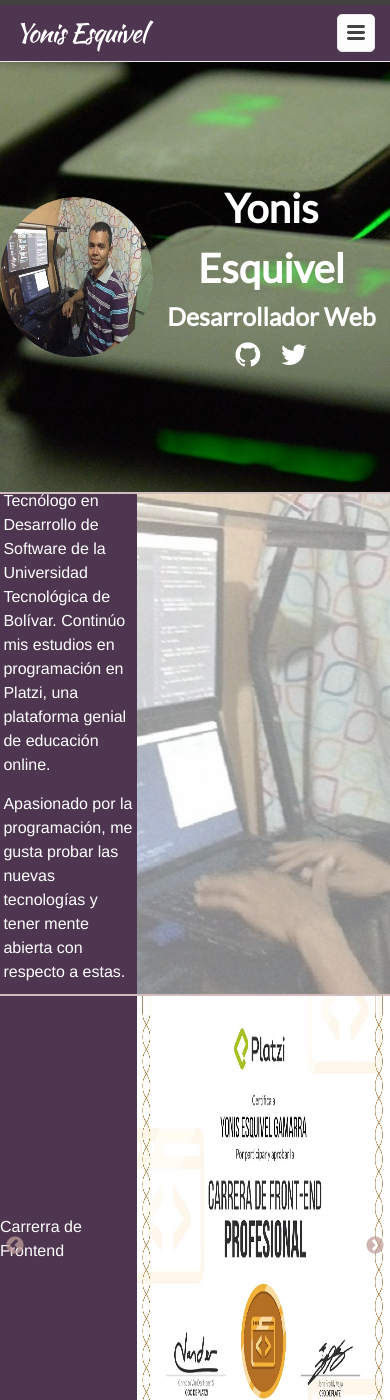
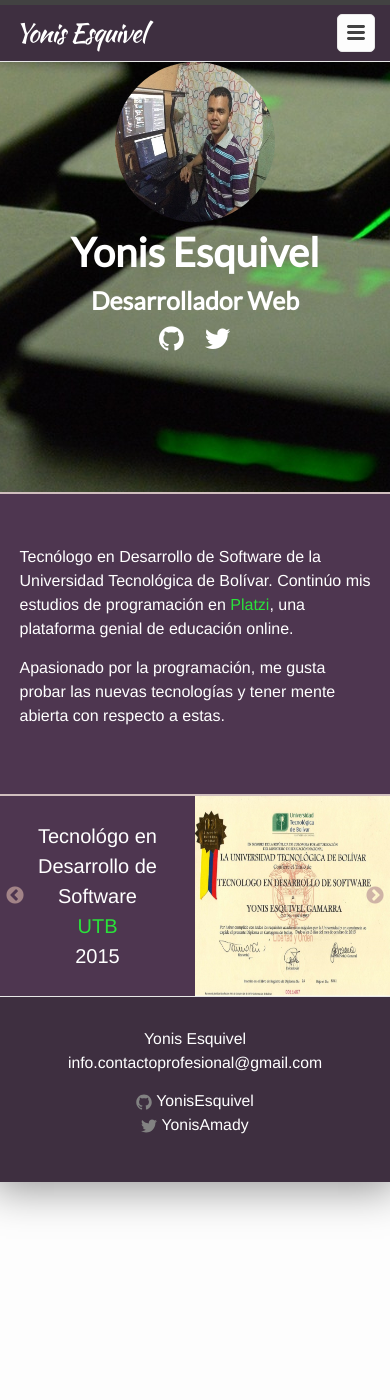
Before and after one commit to YonisEsquivel/Jekyll_0.1, a Jekyll site: the page built from index.html, in a window 390 px wide and 1400 px high. Built offline with Jekyll 4.4.1, drawn with Linux system fonts in a browser that asks for light colours; nearby versions of some CDN libraries.

Commit message:
Fonts y Media-Query

```diff
--- a/_includes/footer.html
+++ b/_includes/footer.html
@@ -3,32 +3,29 @@
   <div class="wrapper">
 
     <div class="footer-col-wrapper">
-      <div class="footer-col footer-col-1">
+      <div class="footer-col footer-col-3">
         <ul class="contact-list">
-          <li>{{ site.title }}</li>
-          <li><a href="mailto:{{ site.email }}">{{ site.email }}</a></li>
+          <li class="namesite">{{ site.title }}</li>
+          <li class="icon-social"><a href="mailto:{{ site.email }}">{{ site.email }}</a></li>
         </ul>
       </div>
 
-      <div class="footer-col footer-col-2">
+      <div class="footer-col footer-col-3">
         <ul class="social-media-list">
           {% if site.github_username %}
-          <li>
+          <li class="icon-social">
             {% include icon-github.html username=site.github_username %}
           </li>
           {% endif %}
 
           {% if site.twitter_username %}
-          <li>
+          <li class="icon-social">
             {% include icon-twitter.html username=site.twitter_username %}
           </li>
           {% endif %}
         </ul>
       </div>
 
-    <div class="footer-col footer-col-3">
-      <p>{{ site.description }}</p>
-    </div>
   </div>
 
   </div>
--- a/_includes/head.html
+++ b/_includes/head.html
@@ -3,7 +3,7 @@
   <meta http-equiv="X-UA-Compatible" content="IE=edge">
   <meta name="viewport" content="width=device-width, initial-scale=1">
 
-  <title>{% if page.title %}{{ page.title | escape }}{% else %}{{ site.title | escape }}{% endif %}</title>
+  <title>{% if page.title %}{{ page.title | escape }}{% else %}{{ site.title | escape }}{% endif %} | Desarrollador Web</title>
   <meta name="description" content="{% if page.excerpt %}{{ page.excerpt | strip_html | strip_newlines | truncate: 160 }}{% else %}{{ site.description }}{% endif %}">
 
   <link rel="stylesheet" href="{{ "/css/main.css" | prepend: site.baseurl }}">
--- a/_includes/home.html
+++ b/_includes/home.html
@@ -19,7 +19,7 @@
 			<article class="aboutme-profile">
 				<div class="aboutme-profile-text">
 					<div>
-					<p>Tecnólogo en Desarrollo de Software de la Universidad Tecnológica de Bolívar. Continúo mis estudios en programación en Platzi, una plataforma genial de educación online.</p>
+					<p>Tecnólogo en Desarrollo de Software de la Universidad Tecnológica de Bolívar. Continúo mis estudios de programación en <a href="http://platzi.com/" target="_blank">Platzi</a>, una plataforma genial de educación online.</p>
 					<p>Apasionado por la programación, me gusta probar las nuevas tecnologías y tener mente abierta con respecto a estas.</p>
 					</div>
 				</div>
@@ -34,6 +34,8 @@
 					<div class="aboutme-studies-slider-text">
 						<div>
 							<p>Tecnológo en Desarrollo de Software</p>
+							<p><a href="http://www.unitecnologica.edu.co/" target="_blank">UTB</a></p>
+							<p>2015</p>
 						</div>
 					</div>
 				</div>
@@ -54,6 +58,8 @@
 					<div class="aboutme-studies-slider-text">
 						<div>
 							<p>Java Profesional</p>
+							<p><a href="http://platzi.com/" target="_blank">Platzi</a></p>
+							<p>2015</p>
 						</div>
 					</div>
 				</div>
--- a/_sass/_base.scss
+++ b/_sass/_base.scss
@@ -7,8 +7,6 @@ dl, dd, ol, ul, figure {
     margin: 0;
     padding: 0;
 }
-
-
 
 /**
  * Basic styling
--- a/_sass/_layout.scss
+++ b/_sass/_layout.scss
@@ -5,7 +5,7 @@
     border-top: 5px solid $grey-color-dark;
     border-bottom: 1px solid $grey-color-light;
     min-height: 56px;
-    background-color: #4E3650;
+    background-color: #3E2F40;
     position: fixed;
     width: 100%;
     z-index: 10;
@@ -114,6 +114,7 @@ a.site-title.test {
 .site-footer {
     border-top: 1px solid $grey-color-light;
     padding: $spacing-unit 0;
+    background-color: #3E2F40;
 }
 
 .footer-heading {
@@ -127,11 +128,24 @@ a.site-title.test {
     margin-left: 0;
 }
 
+.namesite{
+    color: white;
+    font-size: 1.05em;
+}
+
+.icon-social a{
+    color: white;
+    font-size: 1.05em;
+}
+
 .footer-col-wrapper {
     font-size: 15px;
     color: $grey-color;
     margin-left: -$spacing-unit / 2;
     @extend %clearfix;
+    display: flex;
+    justify-content: space-around;
+    text-align: center;
 }
 
 .footer-col {
@@ -176,6 +190,11 @@ a.site-title.test {
     }
 }
 
+@include media-query(480px) {
+    .footer-col-wrapper{
+    display: block;
+    }
+}
 
 
 /**
--- a/scripts/scripts.js
+++ b/scripts/scripts.js
@@ -1,6 +1,7 @@
 $(document).ready(function(){
 	$('.slider').slick({
 		mobileFirst: true,
-		autoplay: true
+		autoplay: true,
+		autoplaySpeed: 20000,
 	});
 });
--- a/styles/styles.css
+++ b/styles/styles.css
@@ -75,6 +75,38 @@ html{
 						color: black;
 					}
 
+					@media (max-width: 480px) {
+						.principal{
+							text-align: center;
+							display: block;
+						}
+
+							.principal-img{
+								width: auto;
+								height: auto;
+								text-align: center;
+							}
+
+								.principal-img img{
+								}
+
+								.principal-title{
+								}
+
+								.principal-title h1{
+
+								}
+
+									.principal-title-1{
+									}
+
+									.principal-title-2{
+									}
+
+								.principal-title-social a{
+								}
+					}
+
 
 		.aboutme{
 
@@ -102,7 +134,13 @@ html{
 				}
 
 				.aboutme-profile-text div{
-					width: 95%;
+					width: 70%;
+    				font-size: 1.25em;
+				}
+
+				.aboutme-profile-text div p a{
+					color: #2AE23A;
+
 				}
 
 				.aboutme-profile-img{
@@ -112,6 +150,69 @@ html{
 					background-position: center;
 					background-repeat: no-repeat;
 					filter: opacity(0.5);
+				}
+
+                /* ---------------Media Querys----------------- */
+				@media (max-width: 900px){
+					.aboutme-profile{
+					}
+
+						.aboutme-profile-text{
+							width: 50%;
+							height: 400px;
+						}
+
+						.aboutme-profile-text div{
+							font-size: 1em;
+							width: 90%;
+						}
+
+						.aboutme-profile-text div p a{
+						}
+
+						.aboutme-profile-img{
+							width: 50%;
+							height: 400px;
+						}
+				}
+
+				@media (max-width: 650px){
+					.aboutme-profile{
+					}
+
+						.aboutme-profile-text{
+							width: 40%;
+						}
+
+						.aboutme-profile-text div{
+						}
+
+						.aboutme-profile-text div p a{
+						}
+
+						.aboutme-profile-img{
+							width: 60%;
+						}
+				}
+
+				@media (max-width: 480px){
+					.aboutme-profile{
+					}
+
+						.aboutme-profile-text{
+							width: 100%;
+							height: 300px;
+						}
+
+						.aboutme-profile-text div{
+						}
+
+						.aboutme-profile-text div p a{
+						}
+
+						.aboutme-profile-img{
+							display: none;
+						}
 				}
 
 		.aboutme-studies{
@@ -144,4 +245,108 @@ html{
 					align-items: center;
 					justify-content: center;
 					color: white;
+					font-size: 1.25em;
+					text-align: center;
 				}
+
+				.aboutme-studies-slider-text div p{
+					margin: 0;
+					padding: 0;
+				}
+
+				.aboutme-studies-slider-text div p a{
+					color: #2AE23A;
+				}
+
+
+				@media (max-width: 900px){
+
+					.aboutme-studies{
+						height: 400px;
+					}
+
+						.aboutme-studies-slider{
+							height: 400px;
+						}
+
+							.aboutme-studies-slider-img{
+								height: 400px;
+								width: 50%;
+							}
+
+								.aboutme-studies-slider-img img{
+								}
+
+							.aboutme-studies-slider-text{
+								height: 400px;
+								width: 50%;
+							}
+
+							.aboutme-studies-slider-text div p{
+							}
+
+							.aboutme-studies-slider-text div p a{
+							}
+				}
+
+
+				@media (max-width: 650px){
+
+					.aboutme-studies{
+						height: 400px;
+					}
+
+						.aboutme-studies-slider{
+							height: 400px;
+						}
+
+							.aboutme-studies-slider-img{
+								height: 400px;
+								width: 60%;
+							}
+
+								.aboutme-studies-slider-img img{
+								}
+
+							.aboutme-studies-slider-text{
+								height: 400px;
+								width: 40%;
+							}
+
+							.aboutme-studies-slider-text div p{
+							}
+
+							.aboutme-studies-slider-text div p a{
+							}
+				}
+
+
+				@media (max-width: 480px){
+
+					.aboutme-studies{
+						height: 200px;
+					}
+
+						.aboutme-studies-slider{
+							height: 200px;
+						}
+
+							.aboutme-studies-slider-img{
+								height: 200px;
+								width: 50%;
+							}
+
+								.aboutme-studies-slider-img img{
+								}
+
+							.aboutme-studies-slider-text{
+								height: 200px;
+								width: 50%;
+							}
+
+							.aboutme-studies-slider-text div p{
+							}
+
+							.aboutme-studies-slider-text div p a{
+							}
+				}
```
Also changed, not shown: other parts of _includes/home.html (+2 -0 lines).
